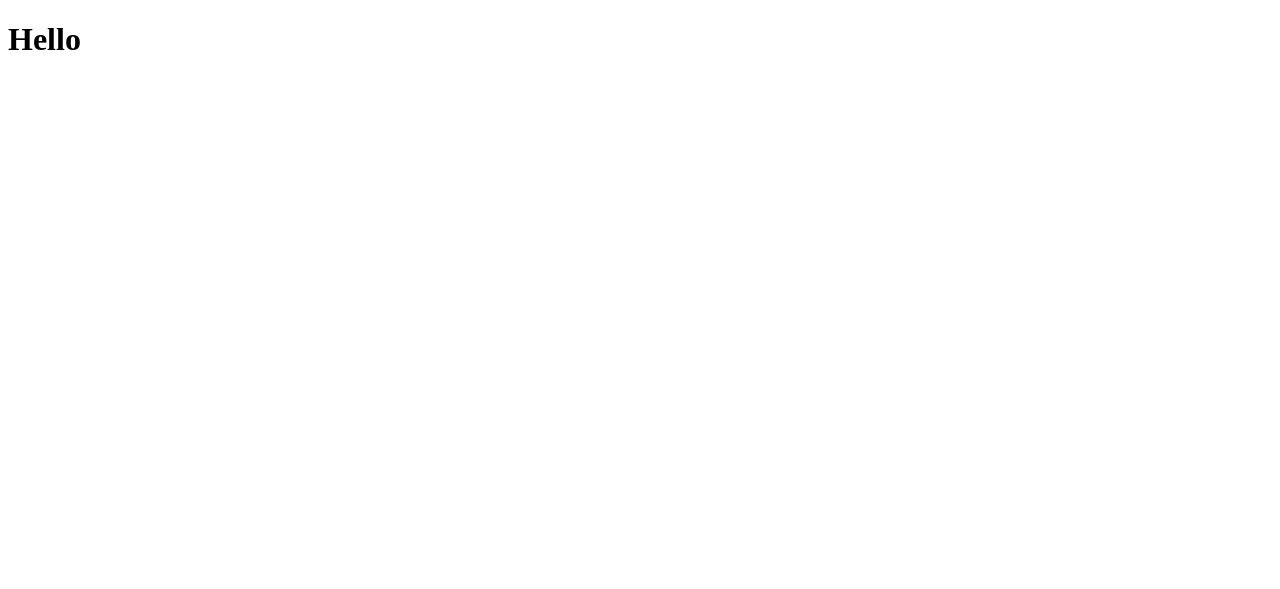
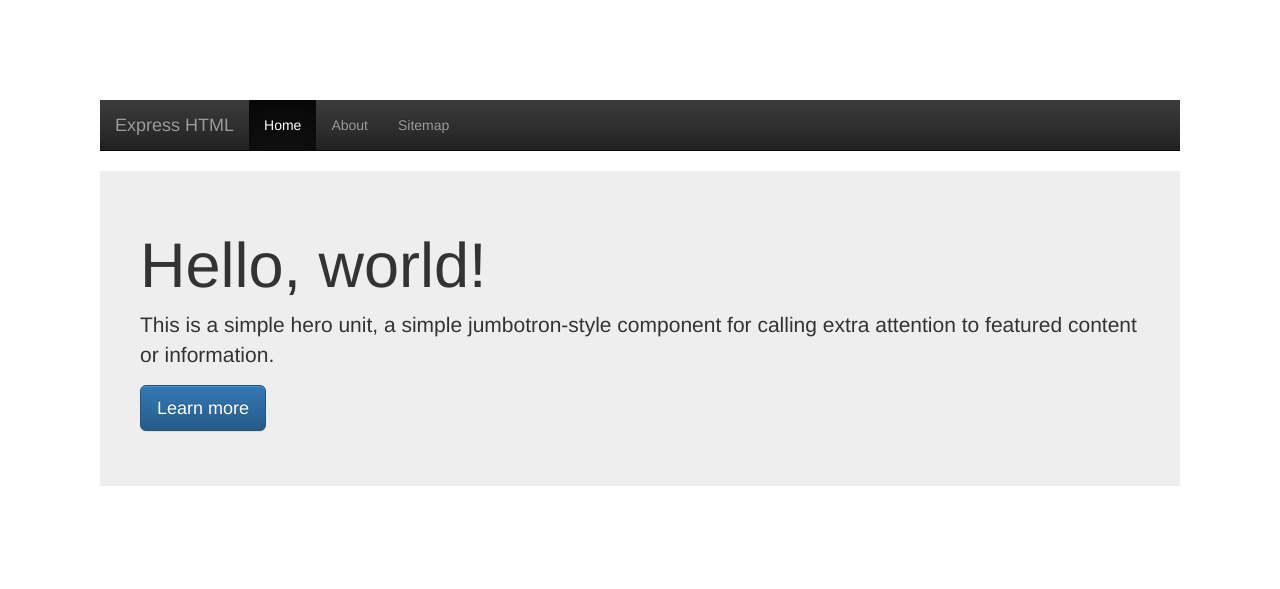
Before and after one commit to zednis/meeting-scheduler-api, a website: page fullcalendar/demos/index.html in a window 1280 px wide. Drawn offline with nearby package versions, Linux system fonts and the light colour scheme.

Commit message:
css test

```diff
--- a/fullcalendar/demos/index.html
+++ b/fullcalendar/demos/index.html
@@ -1,5 +1,5 @@
 <!DOCTYPE html>
-<html>
+<!-- <html>
 <head>
 </head>
 
@@ -9,3 +9,41 @@
 
 <link href='../fullcalendar.min.css' rel='stylesheet' />
 <link href='../fullcalendar.print.min.css' rel='stylesheet' media='print' />
+
+ -->
+
+
+<html>
+<head>
+  <title>Express HTML</title>
+  <script src="https://ajax.googleapis.com/ajax/libs/jquery/1.11.2/jquery.min.js"></script>
+  <link rel="stylesheet" href="https://maxcdn.bootstrapcdn.com/bootstrap/3.3.1/css/bootstrap.min.css">
+  <link rel="stylesheet" href="https://maxcdn.bootstrapcdn.com/bootstrap/3.3.1/css/bootstrap-theme.min.css">
+  <script src="https://maxcdn.bootstrapcdn.com/bootstrap/3.3.1/js/bootstrap.min.js"></script>
+</head>
+<body>
+  <div style="margin:100px;">
+    <nav class="navbar navbar-inverse navbar-static-top">
+  <div class="container">
+    <a class="navbar-brand" href="/">Express HTML</a>
+    <ul class="nav navbar-nav">
+      <li class="active">
+        <a href="/">Home</a>
+      </li>
+      <li>
+        <a href="/about">About</a>
+      </li>
+      <li>
+        <a href="/sitemap">Sitemap</a>
+      </li>
+    </ul>
+  </div>
+</nav>
+    <div class="jumbotron"  style="padding:40px;">
+      <h1>Hello, world!</h1>
+      <p>This is a simple hero unit, a simple jumbotron-style component for calling extra attention to featured content or information.</p>
+      <p><a class="btn btn-primary btn-lg" href="#" role="button">Learn more</a></p>
+    </div>
+  </div>
+</body>
+</html>
```
